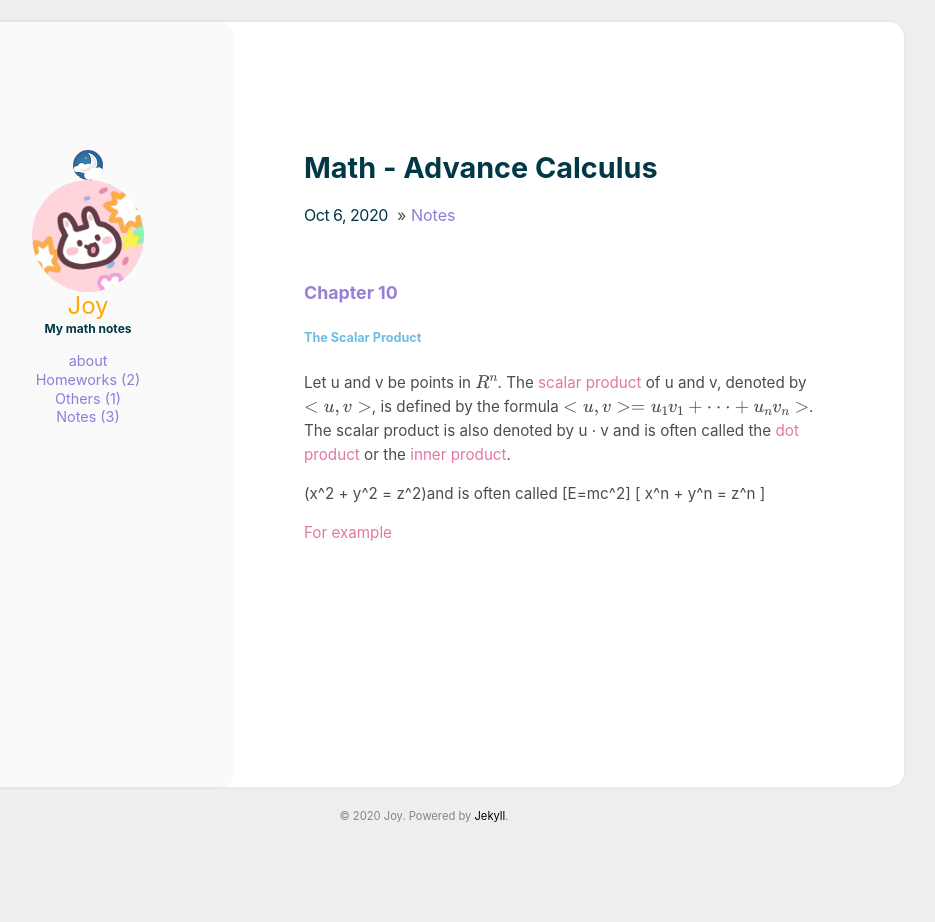
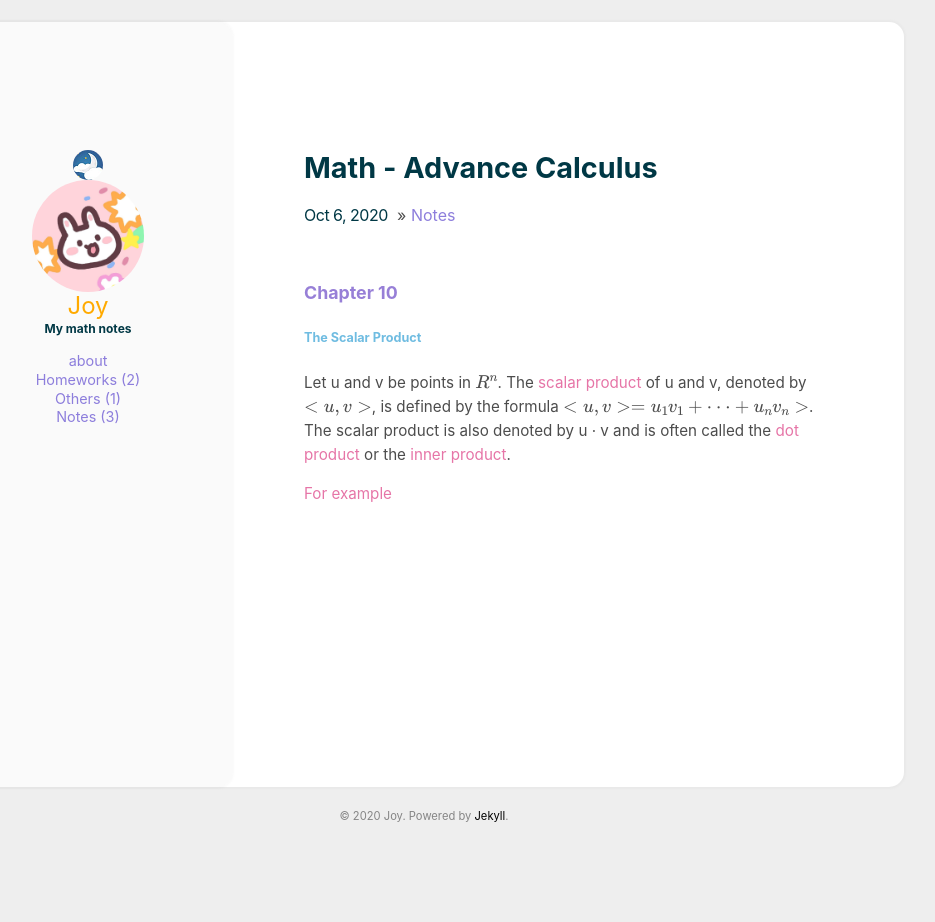
Before and after one commit to Joy3Luo/Joy3luo.github.io, a Jekyll site: the page built from _posts/2020-10-06-Advance_calculus.md, in a window 1280 px wide. Shown: the whole page, without its empty margins (216-1151 px from the left). Built offline with Jekyll 4.4.1, drawn with Linux system fonts in a browser that asks for light colours; formulas are drawn with MathJax 3.

Commit message:
Update 2020-10-06-Advance_calculus.md

```diff
--- a/_posts/2020-10-06-Advance_calculus.md
+++ b/_posts/2020-10-06-Advance_calculus.md
@@ -31,5 +31,4 @@ MathJax.Hub.Queue(function() {
 Let u and v be points in $$R^n$$. The <font color= E675A7>scalar product</font> of u and v, denoted by $<u,v>$, is defined by the formula $<u,v> = u_{1}v_{1} + ··· + u_{n}v_{n}>$. <br/>
 The scalar product is also denoted by u · v and is often called the <font color= E675A7>dot product</font> or the <font color= E675A7>inner product</font>.
 
-\(x^2 + y^2 = z^2\)and is often called \[E=mc^2\] \[ x^n + y^n = z^n \]
 <font color= E675A7> For example</font>
```
